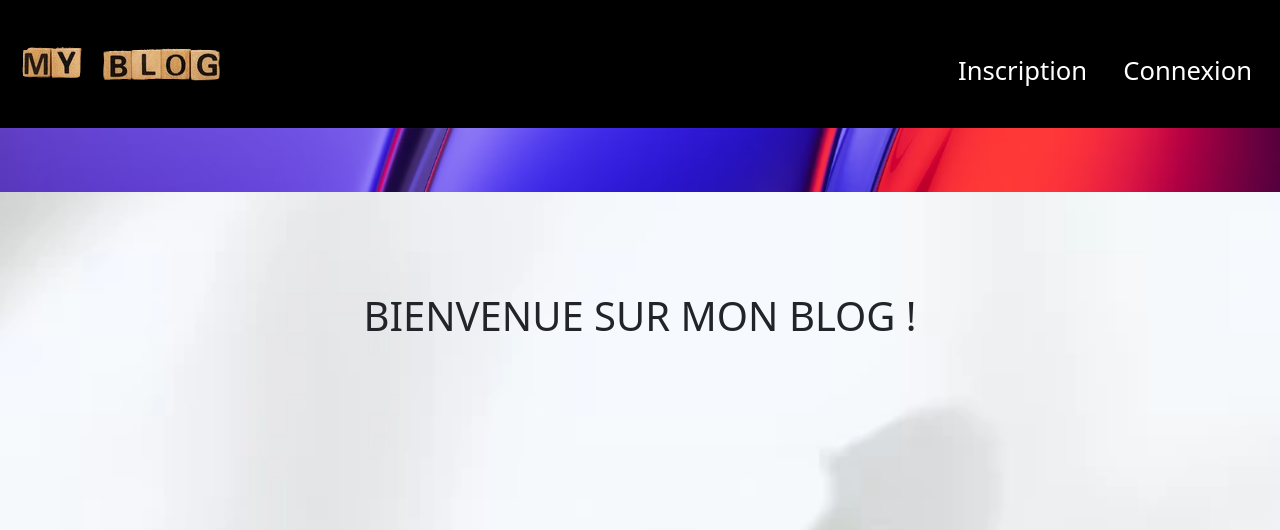
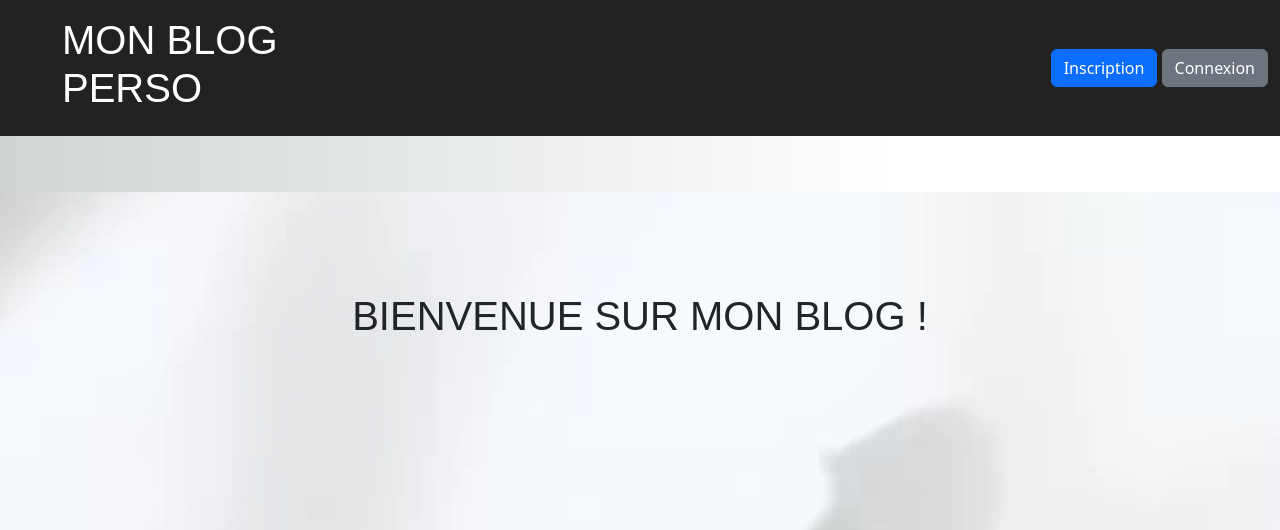
Before and after one commit to NeferNedjer/Blog, a PHP site: page / in a window 1280 px wide. Shown: the top 530 px of the page. Run offline with PHP 8.4, Linux system fonts and the light colour scheme; data that the repository does not hold is empty.

Commit message:
work in progress

```diff
--- a/assets/css/style.css
+++ b/assets/css/style.css
@@ -1,29 +1,56 @@
 
 #lowNav {
 
-    height: 5vw;
-    background-image: url('../img/background_header_blog.webp');
-    background-repeat: no-repeat;
-    background-size: cover;
+    height: auto;
+    /*background: linear-gradient(90deg, rgba(211,217,218,1) 0%, rgba(255,255,255,1) 100%);*/
+    background: linear-gradient(90deg, rgba(207,212,213,1) 0%, rgba(255,255,255,1) 70%);
+    /*border-bottom: 1px solid #999;*/
+    /*font-family: fantasy;*/
+    padding: 1rem 0;
+
 
 }
 
 #hightNav {
 
-    height: 10vw;
-    background-color: #000;
+    height: auto;
+    background-color: #222;
+    padding: 1rem 0;
+    /*font-family: fantasy;*/
+}
+
+#lowNav> ul> li> a {
+    color: #333;
+    font-weight: 600;
+    text-decoration: none;
+}
+
+#lowNav> ul> li> a:hover  {
+    color: #b1afaf;
+    text-decoration: underline;
+}
+
+h1, h2 {
+    font-family: fantasy;
+    text-transform: uppercase;
+}
+
+.logo {
+    color: #fff;
+    margin-left: 50px;
+    font-family: fantasy;
 }
 
 ul> li> a {
     color: #fff;
     text-decoration: none;
-    font-size: 2vw;
+    font-size: 1.3vw;
     padding: 1rem;
 }
 
 ul> li> a:hover {
-   /* color: violet;*/
-    text-decoration: underline;
+    color: #cfcece;
+
 }
 
 ul> li {
@@ -46,12 +73,6 @@ body {
 .cont{
     margin-top: 100px;
 }
-
-h1, h2 {
-    text-transform: uppercase;
-}
-
-
 
 textarea {
     height: 400px;
@@ -80,7 +101,7 @@ footer> p {
 /* Media queries pour les appareils mobiles */
 @media (max-width: 768px) {
     ul> li> a {
-        font-size: 4vw;
+        font-size: 2.5vw;
     }
 
     .cont {
@@ -90,4 +111,13 @@ footer> p {
     textarea {
         height: 200px;
     }
+
+    #hightNav, #lowNav {
+        text-align: center;
+    }
+
+    .logo {
+        margin-left: 0;
+        text-align: center;
+    }
 }
--- a/index.php
+++ b/index.php
@@ -15,19 +15,20 @@ include_once('./connect_bdd.php');
     <link href="https://cdn.jsdelivr.net/npm/bootstrap@5.3.3/dist/css/bootstrap.min.css" rel="stylesheet" integrity="sha384-QWTKZyjpPEjISv5WaRU9OFeRpok6YctnYmDr5pNlyT2bRjXh0JMhjY6hW+ALEwIH" crossorigin="anonymous">
 </head>
 <body>
-    <header class="container-fluid ">
-        <nav class="row align-items-center justify-content-end" id="hightNav">
-            <div class="col-3">
-                <img src="./assets/img/mon_blog-rb.png" alt="logo mon blog" class="rounded img-fluid">
+<header class="container-fluid">
+        <nav class="row align-items-center justify-content-between" id="hightNav">
+            <div class="col-6 col-md-3">
+                <h1 class="logo">Mon Blog Perso</h1>
+                <!--<img src="./assets/img/logo.webp" alt="logo mon blog" class="rounded img-fluid">-->
             </div>
-            <div class="col-9 text-end">
+            <div class="col-6 col-md-9 text-end">
                 <ul class="list-inline mb-0">
                     <li class="list-inline-item">
                         <?php if(empty($_SESSION['mdp'])): ?>
-                            <a href="./inscription.php">Inscription</a>
-                            <a href="./connexion.php">Connexion</a>
+                            <a href="./inscription.php" class="btn btn-primary">Inscription</a>
+                            <a href="./connexion.php" class="btn btn-secondary">Connexion</a>
                         <?php else: ?>
-                            <a href="./deconnexion.php">Déconnexion</a>
+                            <a href="./deconnexion.php" class="btn btn-danger">Déconnexion</a>
                         <?php endif; ?>
                     </li>
                 </ul>
@@ -37,9 +38,9 @@ include_once('./connect_bdd.php');
             <ul class="list-inline mb-0">
                 <li class="list-inline-item">
                     <?php if(isset($_SESSION['mdp'])): ?>
-                        <a href="index.php">Accueil</a>
-                        <a href="publier_articles.php">Publier</a>
-                        <a href="articles.php">Mes articles</a>
+                        <a href="index.php" class="btn btn-link">Accueil</a>
+                        <a href="publier_articles.php" class="btn btn-link">Publier</a>
+                        <a href="articles.php" class="btn btn-link">Mes articles</a>
                     <?php endif; ?>
                 </li>
             </ul>
@@ -57,7 +58,7 @@ include_once('./connect_bdd.php');
                 $contenu =str_replace('<br />', '',($posts['contenu']));
                  ?>
                 <div class="container photoArticle">
-                    <?php echo '<img src="data:img/Jpeg;base64,' . base64_encode($posts['img']) . '" alt="' . htmlspecialchars($posts['titre']) . '" class="rounded img-fluid">' ?>
+                    <?php echo '<img src="data:img/Jpeg;base64,' . base64_encode($posts['img']) . '" alt="' . htmlspecialchars($posts['titre']) . '"width ="600" height="200" class="rounded img-fluid">' ?>
                 </div>
                 <div class="container textArticle">
                     <h2 ><?php echo htmlspecialchars($posts['titre']); ?></h2><br>
@@ -72,6 +73,7 @@ include_once('./connect_bdd.php');
             }
             ?>
         </div>
+        <div></div>
     </main>
     <footer class="container-fluid text-center py-3">
         <div class="row">
```
Also changed, not shown: articles.php (+10 -9 lines), connexion.php (+12 -11 lines), inscription.php (+12 -11 lines), modifier_article.php (+12 -11 lines), publier_articles.php (+13 -12 lines), assets/img/background_header_blog.webp (deleted), assets/img/mon_blog-rb.png (deleted), assets/img/vague.avif (added), assets/img/vague.webp (added), assets/img/vague_blanc.avif (added), assets/img/vague_blanc.webp (added), assets/img/vague_bleue.avif (added), assets/img/vague_bleue.webp (added), assets/img/vague_noire.avif (added), 1 more files.
